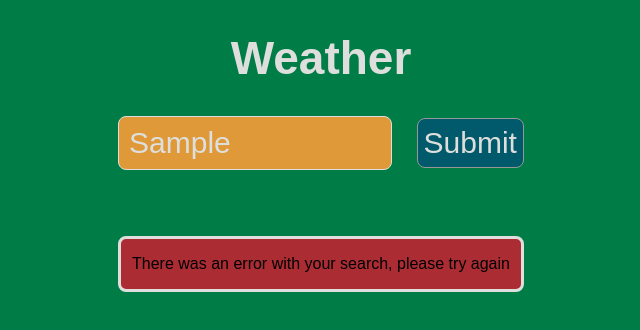
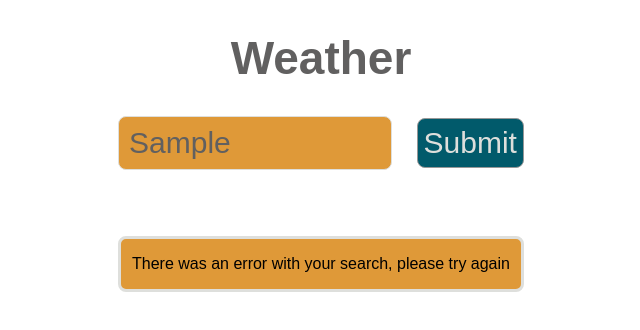
Before and after one commit to ehwus/weather, a website built with webpack: page index.html in a window 1280 px wide. Both pictures are taken after typing "Sample" into the empty fields and a click on the button "Submit". Shown: the whole page, without its empty margins (319-959 px from the left). Built offline with nearby package versions, Linux system fonts and the light colour scheme; no server answers; a web font is replaced by a local one.

Commit message:
made the colors more muted

```diff
--- a/src/style.css
+++ b/src/style.css
@@ -12,13 +12,13 @@ body,
 }
 
 body {
-  background-color: #007c47;
+  background-color: white;
   font-family: 'News Cycle', sans-serif;
 }
 
 .heading {
   font-size: 46px;
-  color: #dedfdc;
+  color: rgb(97, 96, 96);
 }
 
 input {
@@ -28,7 +28,7 @@ input {
   height: 50px;
   width: 260px;
   font-size: 30px;
-  color: #dedfdc;
+  color: rgb(97, 96, 96);
   font-weight: 100;
   padding-left: 10px;
 }
@@ -60,7 +60,7 @@ button:hover {
 
 #resultsCard {
   visibility: hidden;
-  background: #ac2c34;
+  background: #df9938;
   border: 3px solid #dedfdc;
   border-radius: 8px;
   width: 400px;
@@ -72,7 +72,7 @@ button:hover {
 
 #errorCard {
   visibility: hidden;
-  background: #ac2c34;
+  background: #df9938;
   border: 3px solid #dedfdc;
   border-radius: 8px;
   width: 400px;
```
